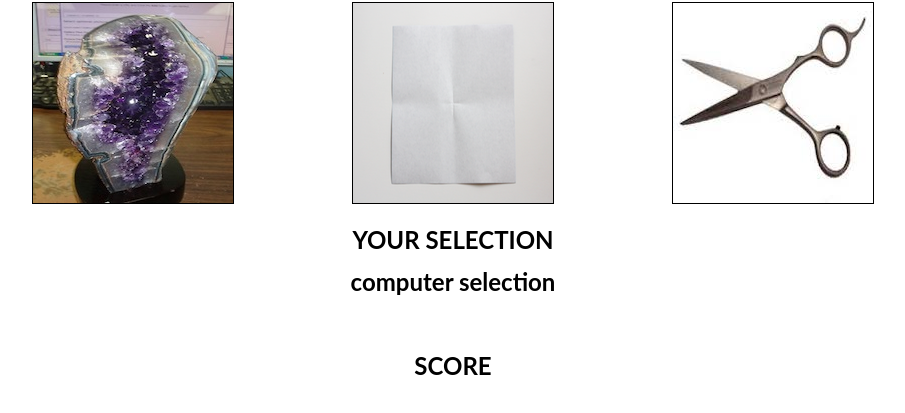
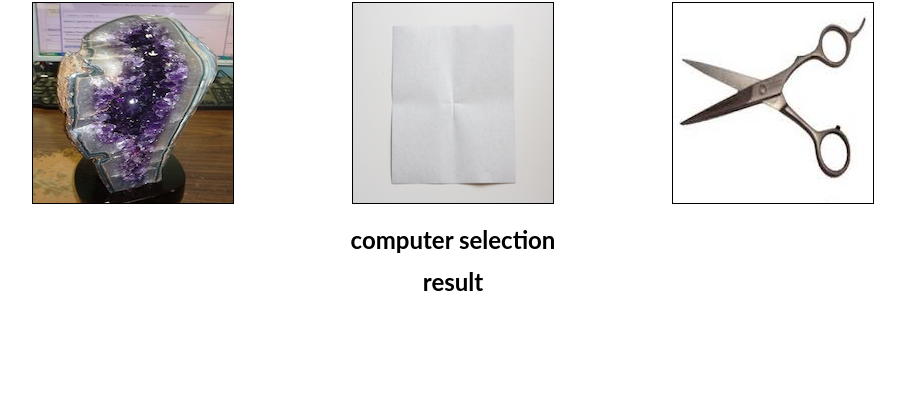
Before and after one commit to grabc59/rock-paper-scissors-warmup, a plain HTML site: page index.html in a window 1280 px wide. Shown: the part 63-476 px from the top of the page, without its empty margins (187-1092 px from the left). Drawn offline with nearby package versions, Linux system fonts and the light colour scheme.

Commit message:
removing score

```diff
--- a/index.html
+++ b/index.html
@@ -23,15 +23,15 @@
     </div>
   </div>
   <div id="compare-div">
-    <h2>YOUR SELECTION</h2>
+
     <div id="user-selection"></div>
     <h2> computer selection</h2>
-  <br>
     <div id="computer-selection"></div>
+    <h2>result</h2>
     <div id="result"></div>
   <div id="game-score">
     <h2>
-      SCORE
+      <!-- SCORE -->
     </h2>
   </div>
   </div>
```
